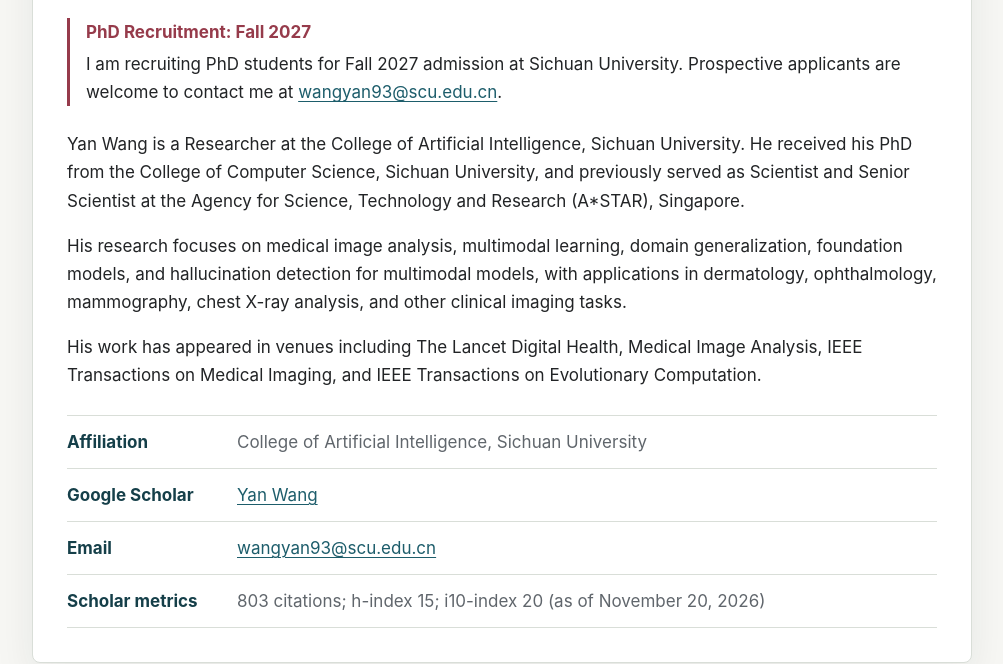
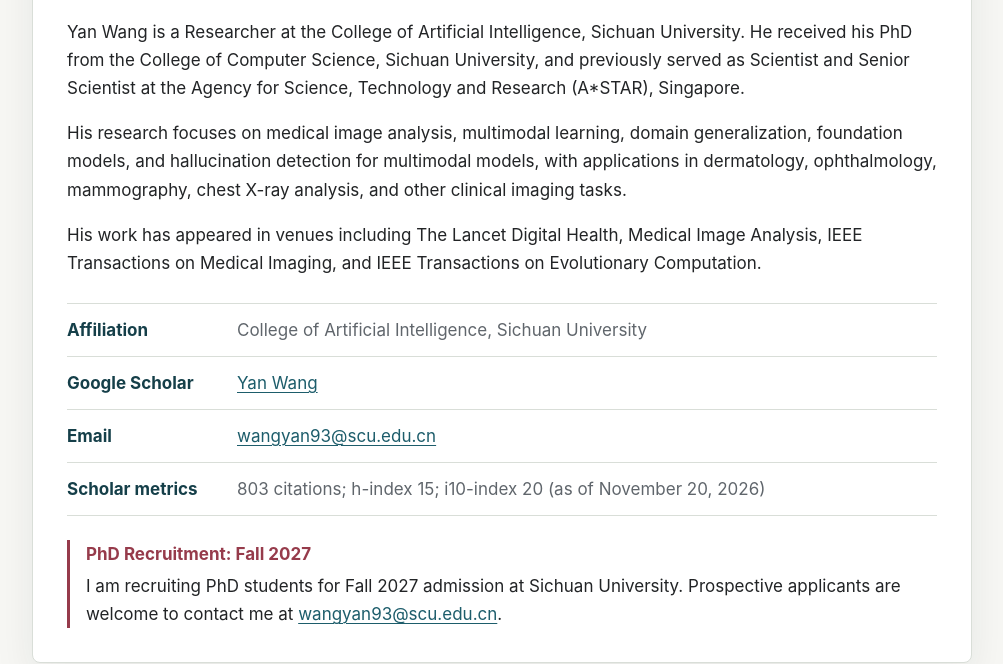
Before and after one commit to wangyan1993-scu/wangyan1993-scu.github.io, a plain HTML site: page index.html in a window 1280 px wide. Shown: the part 299-963 px from the top of the page, without its empty margins (138-1141 px from the left). Drawn offline with Linux system fonts and the light colour scheme.

Commit message:
Move PhD recruitment to end of profile

```diff
--- a/assets/css/style.css
+++ b/assets/css/style.css
@@ -201,7 +201,7 @@ h2 {
 }
 
 .recruitment-notice {
-  margin: 0 0 24px;
+  margin: 24px 0 0;
   border-inline-start: 3px solid #963b4b;
   padding-inline-start: 16px;
   overflow-wrap: anywhere;
--- a/index.html
+++ b/index.html
@@ -32,11 +32,6 @@
     <main class="container">
       <section id="profile" class="section">
         <h2 data-i18n="profile">Profile</h2>
-        <p class="recruitment-notice">
-          <strong data-i18n="recruitmentTitle">PhD Recruitment: Fall 2027</strong>
-          <span data-i18n="recruitmentBody">I am recruiting PhD students for Fall 2027 admission at Sichuan University. Prospective applicants are welcome to contact me at</span>
-          <a class="recruitment-email" href="mailto:wangyan93@scu.edu.cn?subject=Fall%202027%20PhD%20Inquiry">wangyan93@scu.edu.cn</a><span data-i18n="sentenceEnd">.</span>
-        </p>
         <p data-i18n="biography">
           Yan Wang is a Researcher at the College of Artificial Intelligence,
           Sichuan University. He received his PhD from the College of Computer
@@ -69,6 +64,11 @@
             <dd data-i18n="metrics">803 citations; h-index 15; i10-index 20 (as of November 20, 2026)</dd>
           </div>
         </dl>
+        <p class="recruitment-notice">
+          <strong data-i18n="recruitmentTitle">PhD Recruitment: Fall 2027</strong>
+          <span data-i18n="recruitmentBody">I am recruiting PhD students for Fall 2027 admission at Sichuan University. Prospective applicants are welcome to contact me at</span>
+          <a class="recruitment-email" href="mailto:wangyan93@scu.edu.cn?subject=Fall%202027%20PhD%20Inquiry">wangyan93@scu.edu.cn</a><span data-i18n="sentenceEnd">.</span>
+        </p>
       </section>
 
       <section id="news" class="section">
```
Also changed, not shown: 1 other file.
